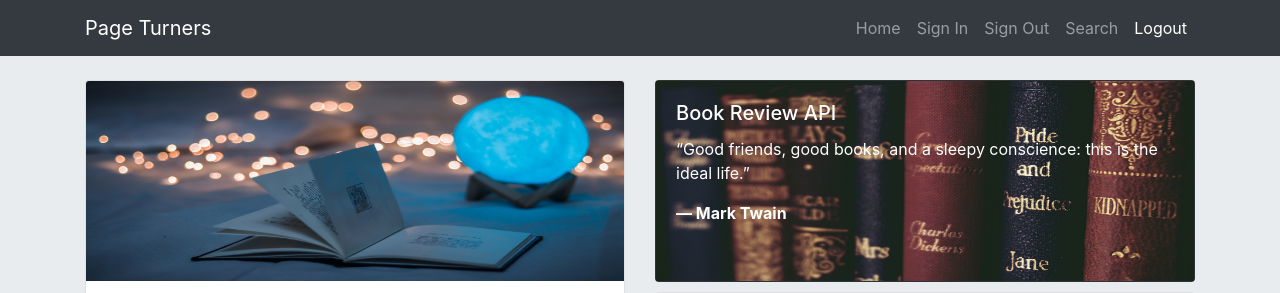
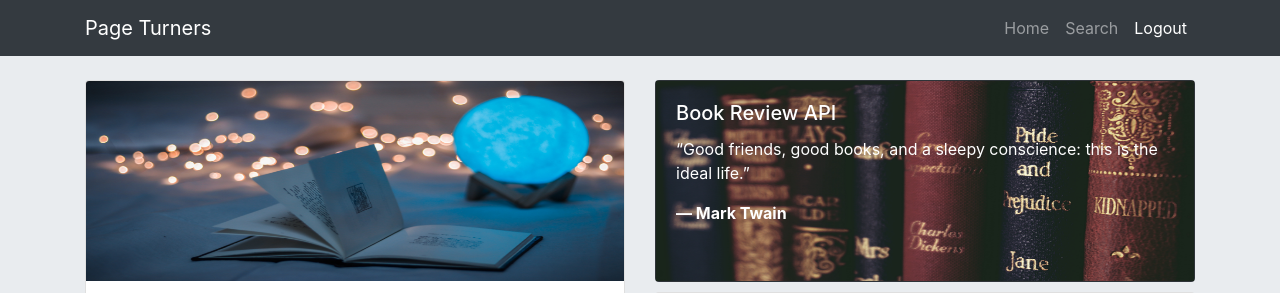
Before and after one commit to Emichira/book-review-api, a Flask app: page /book in a window 1280 px wide. Shown: the top 293 px of the page. Run offline with Flask 2, Linux system fonts and the light colour scheme; some libraries are stand-ins or nearby versions.

Commit message:
add routing links in navbar

```diff
--- a/template/layout.html
+++ b/template/layout.html
@@ -26,21 +26,15 @@
             <div class="collapse navbar-collapse" id="navbarResponsive">
                 <ul class="navbar-nav ml-auto">
                     <li class="nav-item">
-                        <a class="nav-link" href="#">Home
+                        <a class="nav-link" href="{{url_for('index')}}">Home
                             <span class="sr-only">(current)</span>
                         </a>
                     </li>
                     <li class="nav-item">
-                        <a class="nav-link" href="#">Sign In</a>
-                    </li>
-                    <li class="nav-item">
-                        <a class="nav-link" href="#">Sign Out</a>
-                    </li>
-                    <li class="nav-item">
-                        <a class="nav-link" href="#">Search</a>
+                        <a class="nav-link" href="{{url_for('home')}}">Search</a>
                     </li>
                     <li class="nav-item active">
-                        <a class="nav-link" href="#">Logout</a>
+                        <a class="nav-link" href="{{url_for('index')}}">Logout</a>
                     </li>
                 </ul>
             </div>
```
